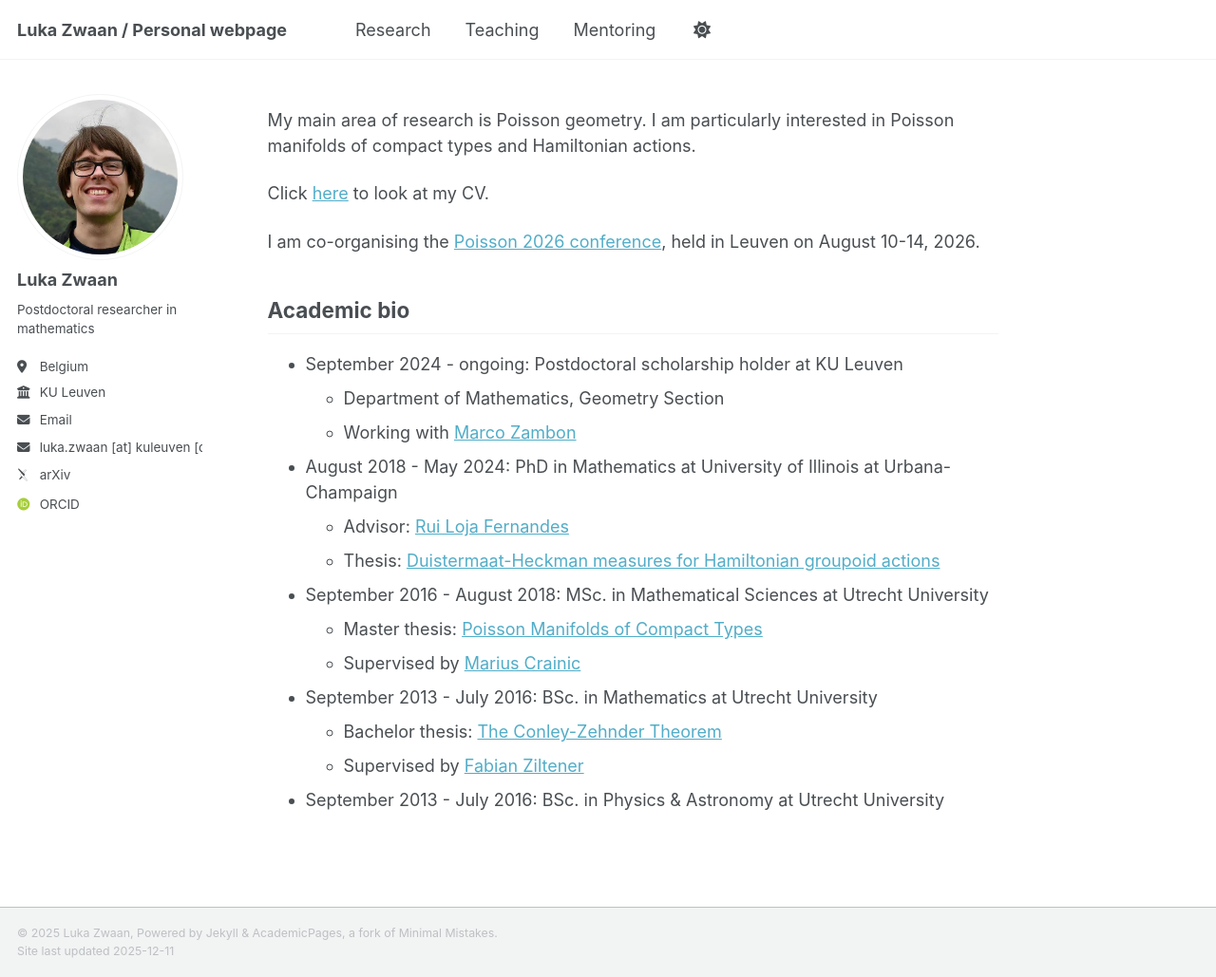
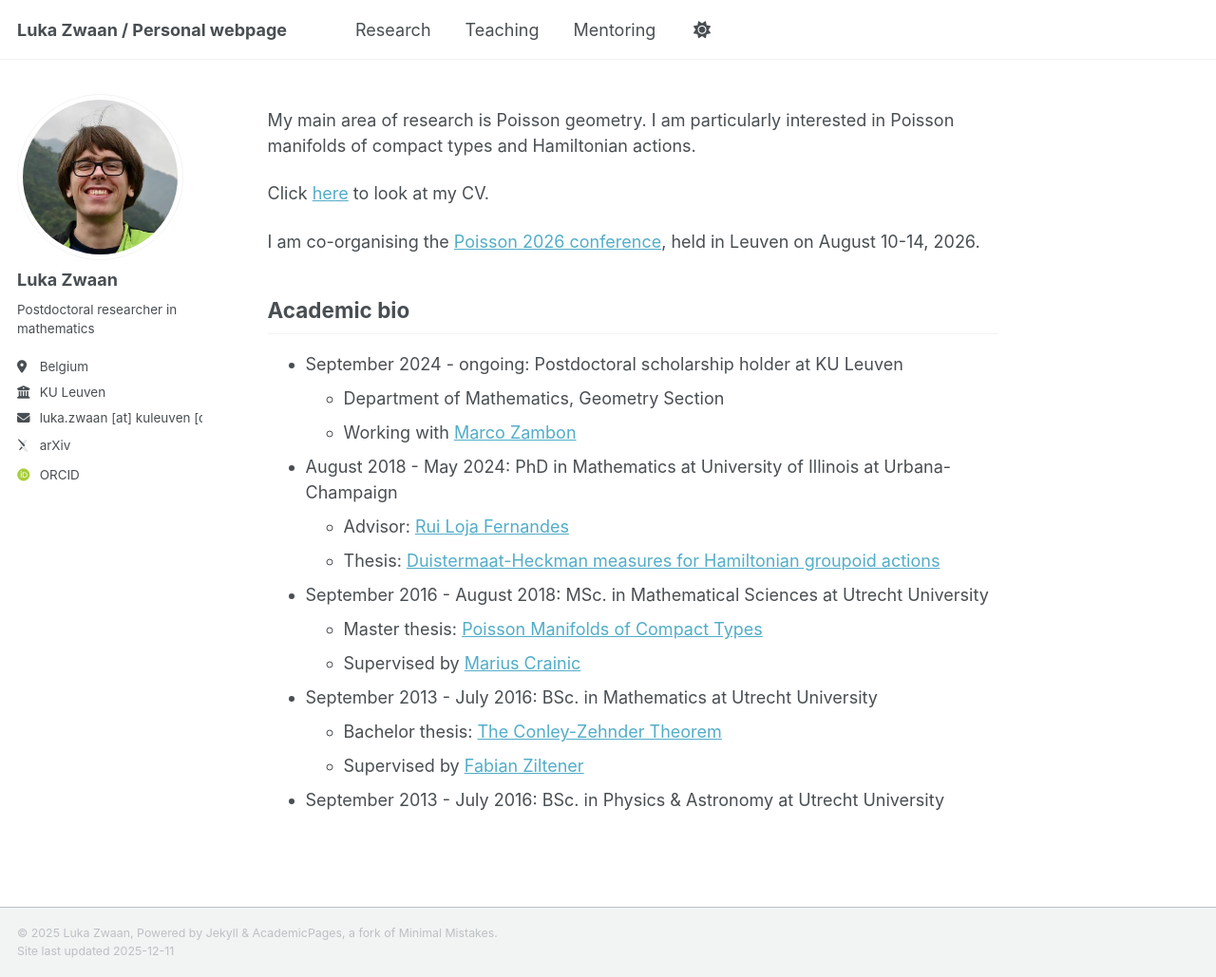
Before and after one commit to LukaZwaan/lukazwaan.github.io, a Jekyll site: the page built from _pages/about.md, in a window 1280 px wide and 1029 px high. Shown: the whole window at 95% size. Built offline with Jekyll 4.4.1, drawn with Linux system fonts in a browser that asks for light colours; some web fonts are replaced; a script bundle is joined from its source files by our own code; library files that are not in the unit come from our copies.

Commit message:
Update author-profile.html

```diff
--- a/_includes/author-profile.html
+++ b/_includes/author-profile.html
@@ -33,9 +33,9 @@
       {% if author.uri %}
         <li><a href="{{ author.uri }}"><i class="fas fa-fw fa-link icon-pad-right" aria-hidden="true"></i>{{ site.data.ui-text[site.locale].website_label | default: "Website" }}</a></li>
       {% endif %}
-      {% if author.email %}
+      <!--{% if author.email %}
         <li><a href="mailto:{{ author.email }}"><i class="fas fa-fw fa-envelope icon-pad-right" aria-hidden="true"></i>{{ site.data.ui-text[site.locale].email_label | default: "Email" }}</a></li>
-      {% endif %}
+      {% endif %}-->
         <li class="author__desktop"><i class="fas fa-fw fa-envelope icon-pad-right" aria-hidden="true"></i>{{ "luka.zwaan [at] kuleuven [dot] be" }}</li>
 
       <!-- Font Awesome and Academicons icons / Academic websites -->
```
